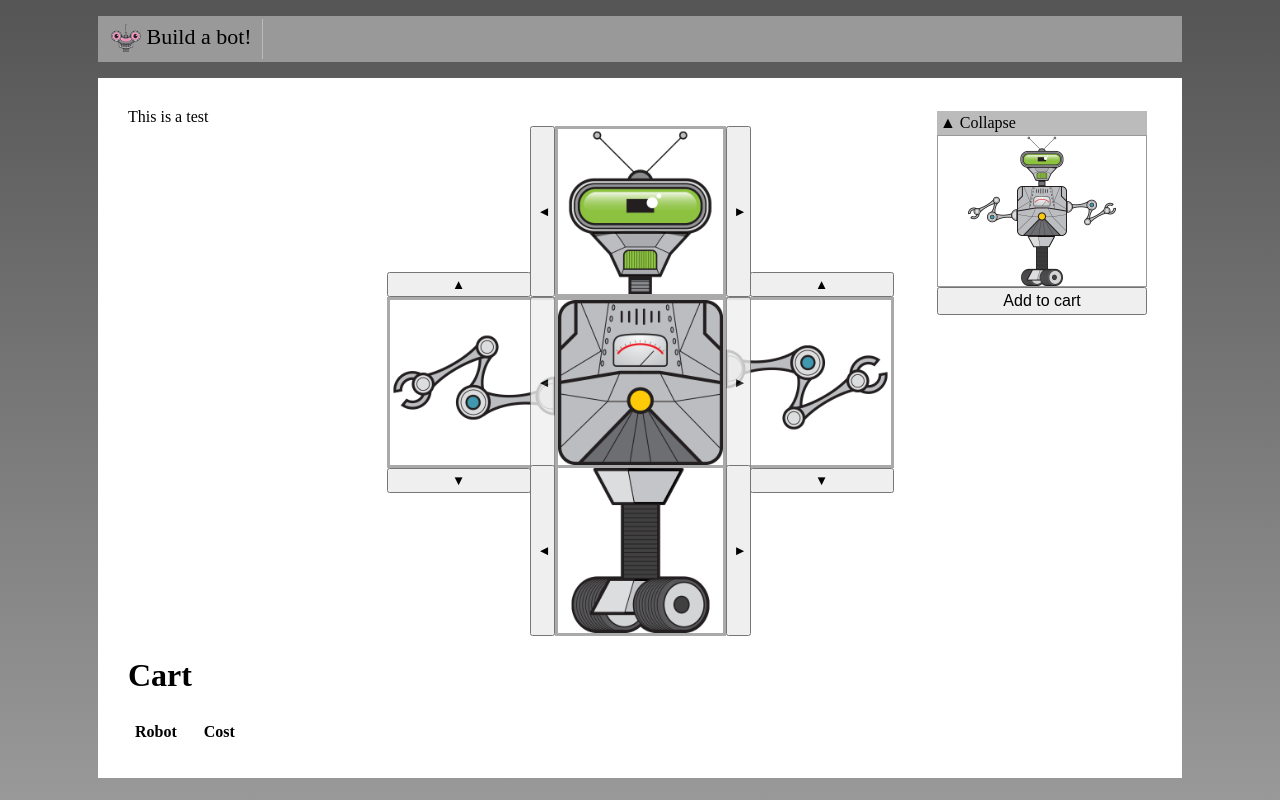
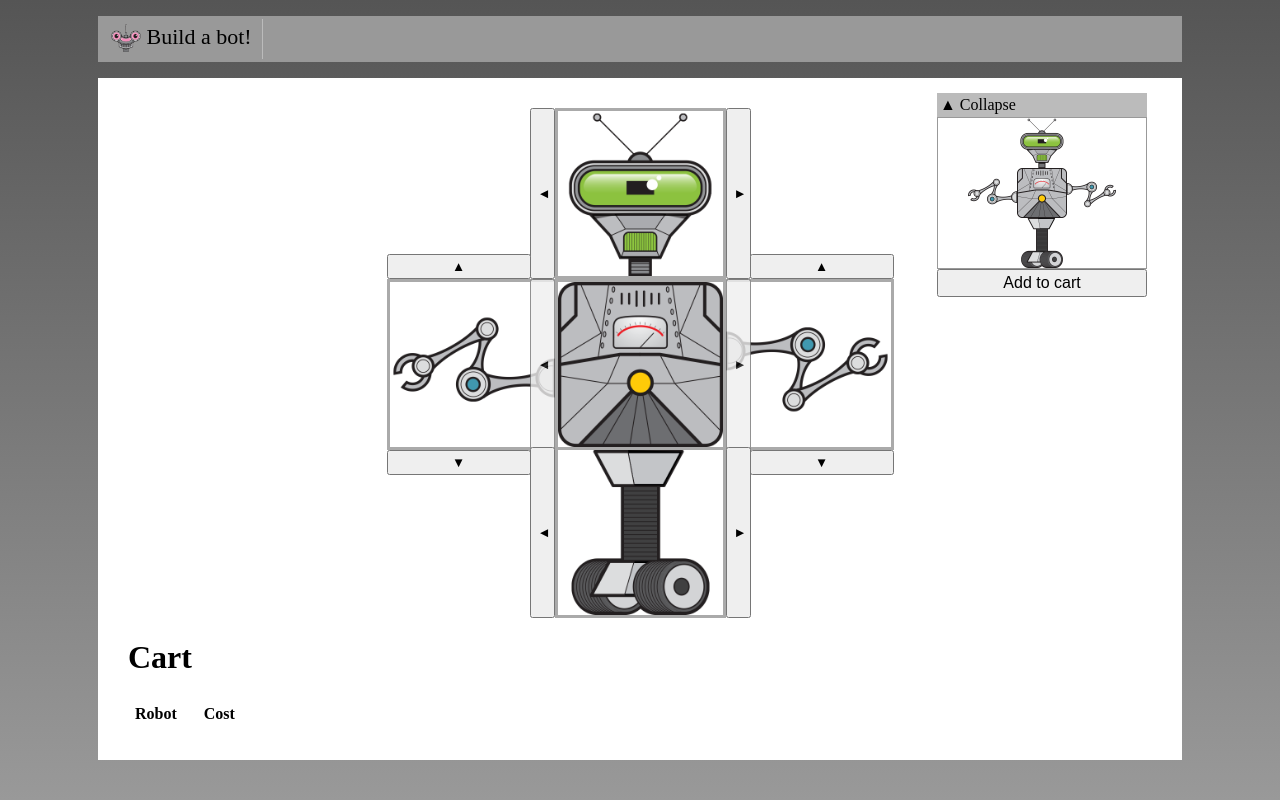
Before and after one commit to borisac/robo-borhes, a Vue app: page / in a window 1280 px wide. Built offline with nearby package versions, Linux system fonts and the light colour scheme.

Commit message:
Building collapsible section using <slot><slot/>, and afer working with teleport

```diff
--- a/src/App.vue
+++ b/src/App.vue
@@ -11,8 +11,6 @@
   </header>
   <main>
     <div class="robot-name">
-      This is a test
-
     <RobotBuilder/>
      <!-- <Search /> -->
   </div>
--- a/src/shared/CollapsibleSection.vue
+++ b/src/shared/CollapsibleSection.vue
@@ -6,7 +6,7 @@
         </div>
         <!-- Toggleable -->
         <slot v-if="open">
-<div>DefaultContent</div>
+            <div>DefaultContent</div>
         </slot>
     </div>
 </template>
```
Also changed, not shown: src/build/PartSelector.vue, src/build/RobotBuilder.vue.
